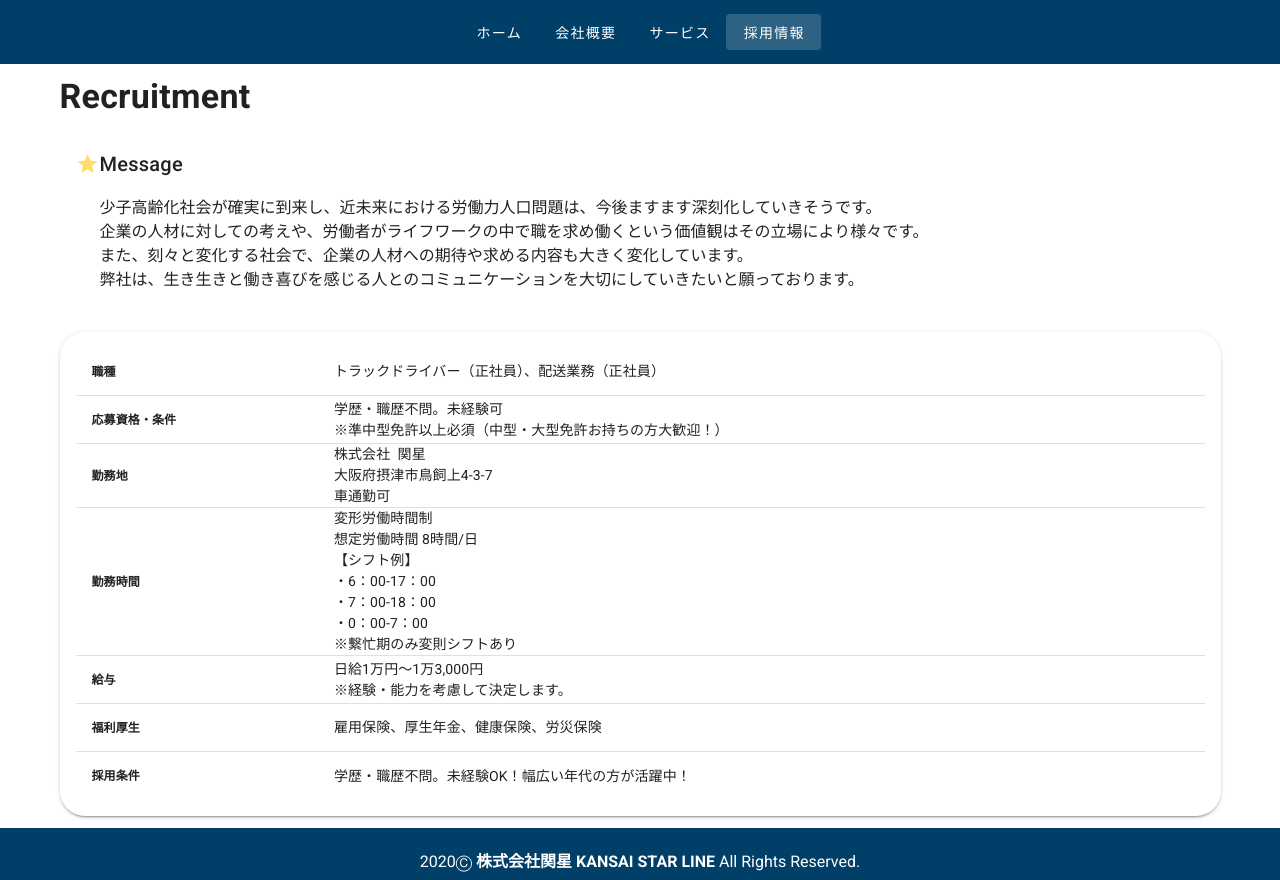
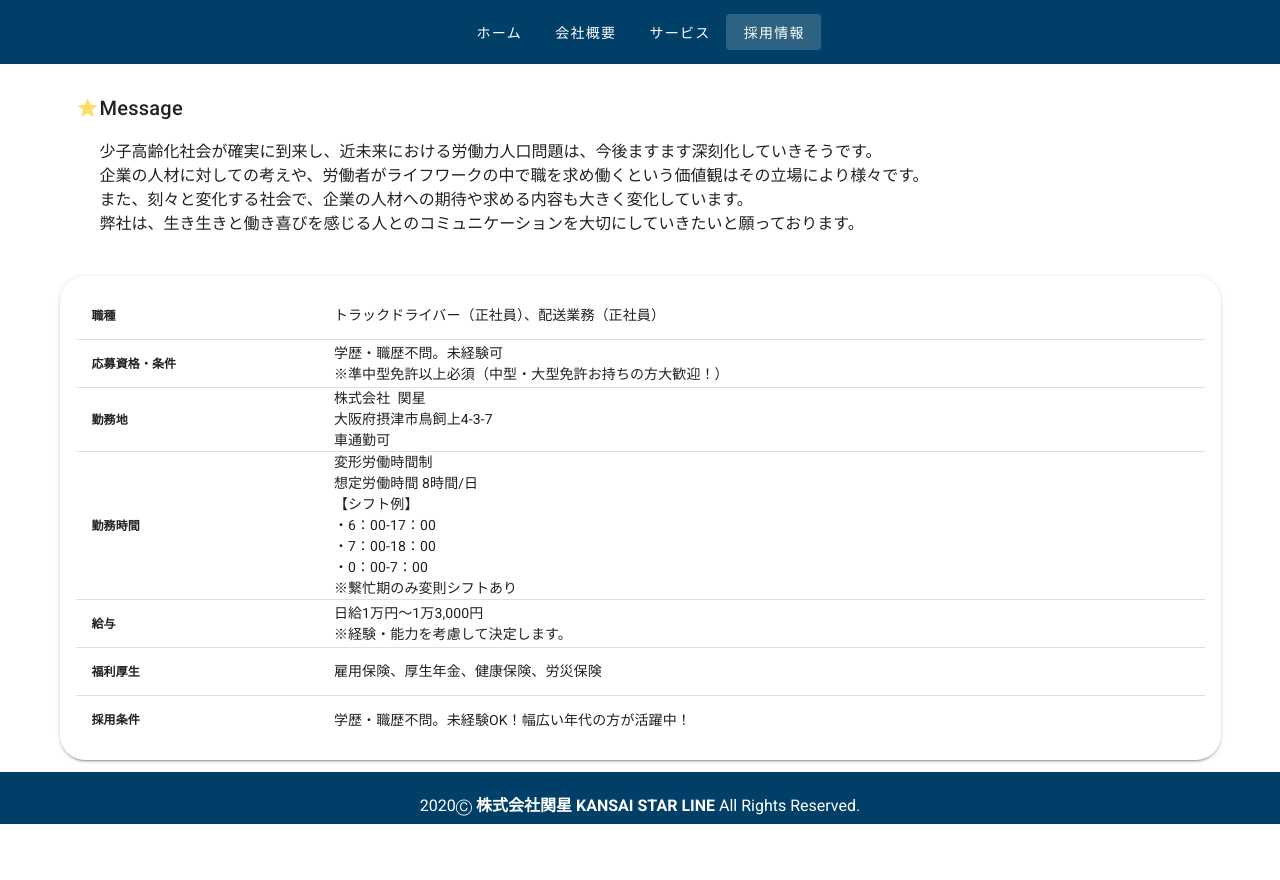
Before and after one commit to ayahamaguri/kansei_hp, a Nuxt app: page /recruit in a window 1280 px wide. After the commit the page ends 824 px from the top, so only its background shows below. Built offline with nearby package versions, Linux system fonts and the light colour scheme.

Commit message:
feat:冒頭の文言削除

```diff
--- a/pages/recruit.vue
+++ b/pages/recruit.vue
@@ -1,7 +1,5 @@
 <template>
   <v-container>
-    <h1 class="text-h4 font-weight-bold">Recruitment</h1>
-    <div class="py-2" />
     <v-card flat>
       <v-card-title
         ><v-icon color="#fedd6b">mdi-star</v-icon>Message</v-card-title
```
